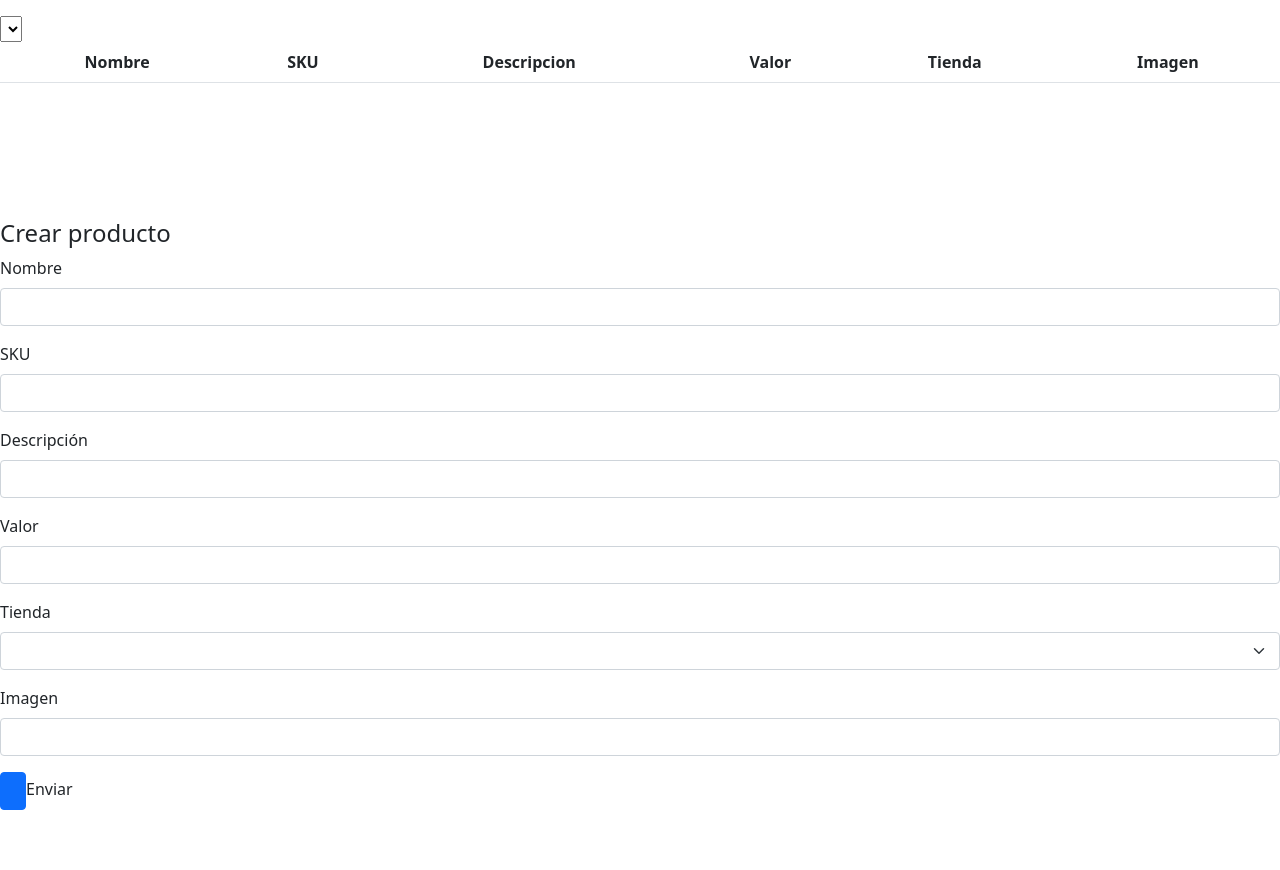
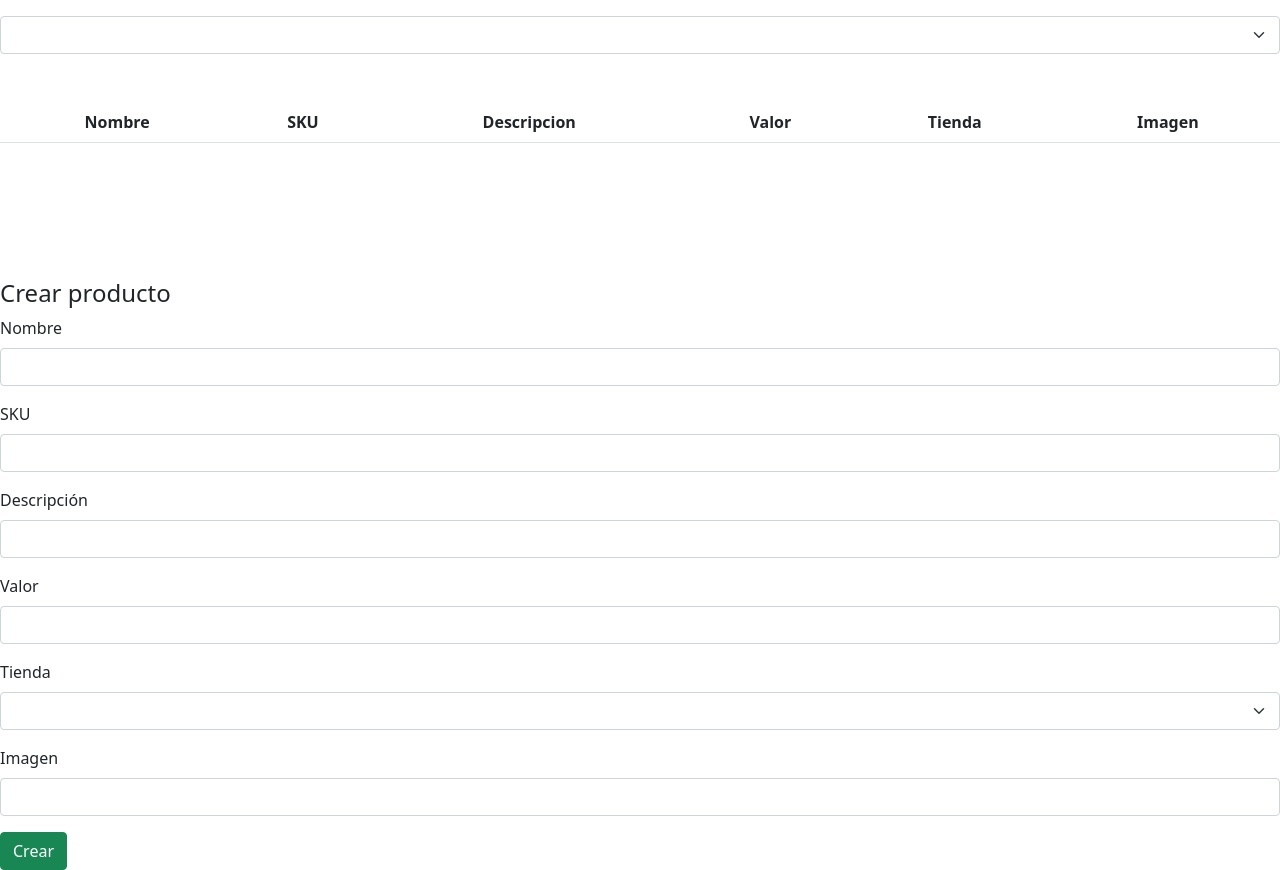
Before and after one commit to diegop3do/Tienda_php, a PHP site: page /productos.php in a window 1280 px wide. Shown: the part 24-894 px from the top of the page. Before the commit the page ends 834 px from the top, so only its background shows below. Run offline with PHP 8.4, Linux system fonts and the light colour scheme; lists and menus that the app fills with data are empty.

Commit message:
se realizaron algunas correcciones

```diff
--- a/view/productos.php
+++ b/view/productos.php
@@ -20,7 +20,9 @@
 </header>
 
 <body>
-    <select name="tienda" id="select_list"></select>
+    <select class="form-select" name="tienda" id="select_list"></select>
+    <br>
+    <br>
     <table class="table table-striped-columns text-center" id="table-producto">
         <thead>
             <tr>
@@ -66,7 +68,7 @@
             <label for="exampleInputEmail1" class="form-label">Imagen</label>
             <input type="text" class="form-control" id="imagenProducto" aria-describedby="emailHelp">
         </div>
-        <input type="button" class="btn btn-primary" id="guardar-producto">Enviar</input>
+        <input type="button" class="btn btn-success" id="guardar-producto" value="Crear"></input>
     </form>
         <script src="https://code.jquery.com/jquery-3.7.0.min.js" integrity="sha256-2Pmvv0kuTBOenSvLm6bvfBSSHrUJ+3A7x6P5Ebd07/g=" crossorigin="anonymous"></script>
         <script src="../js/productos.js"></script>
--- a/view/tiendas.php
+++ b/view/tiendas.php
@@ -39,7 +39,7 @@
             <label for="exampleInputPassword1" class="form-label">fecha de apertura</label>
             <input type="date" class="form-control" id="fechaApertura">
         </div>
-        <input type="button" class="btn btn-primary" id="guardar_tienda">Enviar</input>
+        <input type="button" class="btn btn-success" id="guardar_tienda" value="Crear"></input>
     </form>
 
         <script src="https://code.jquery.com/jquery-3.7.0.min.js" integrity="sha256-2Pmvv0kuTBOenSvLm6bvfBSSHrUJ+3A7x6P5Ebd07/g=" crossorigin="anonymous"></script>
```
